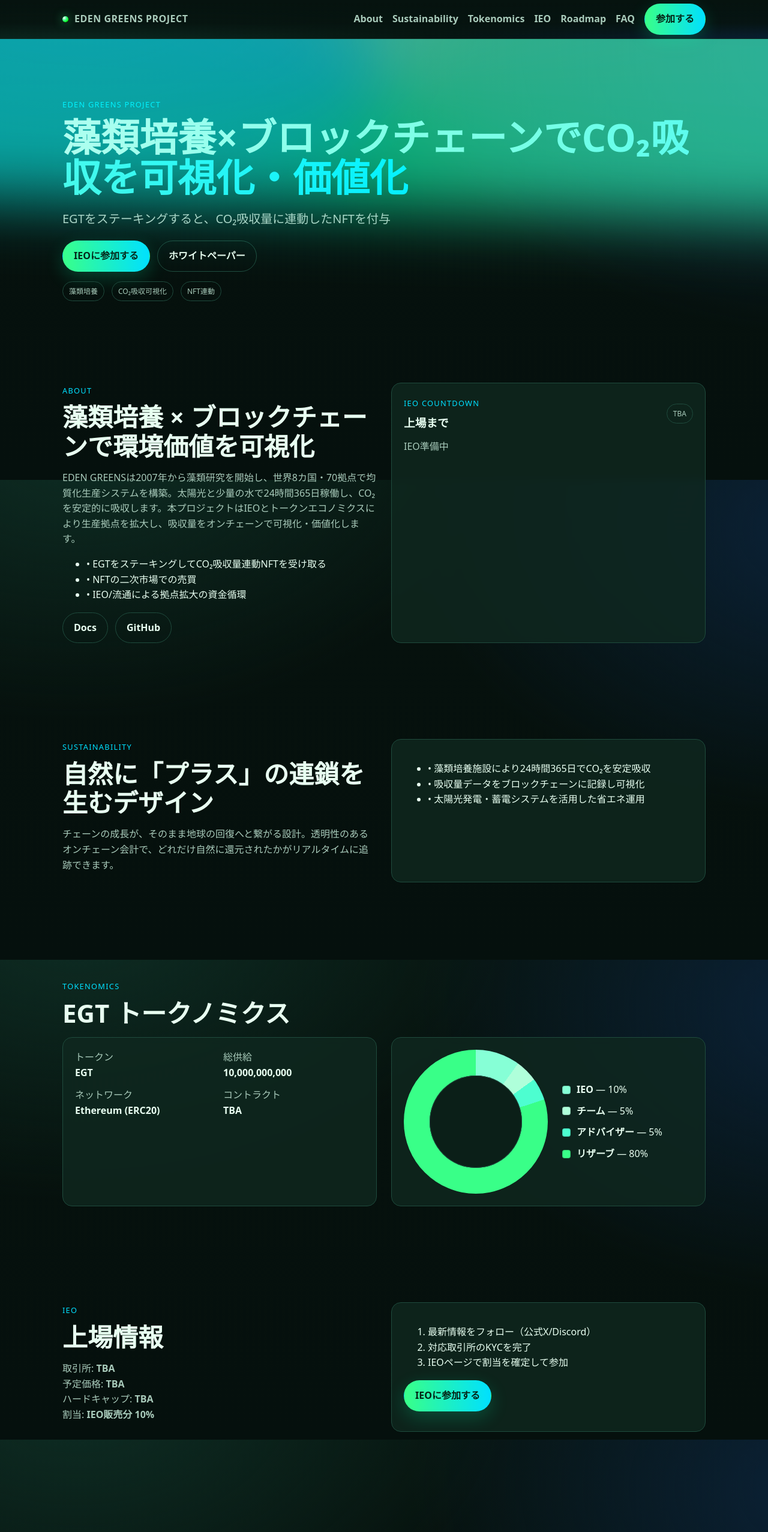
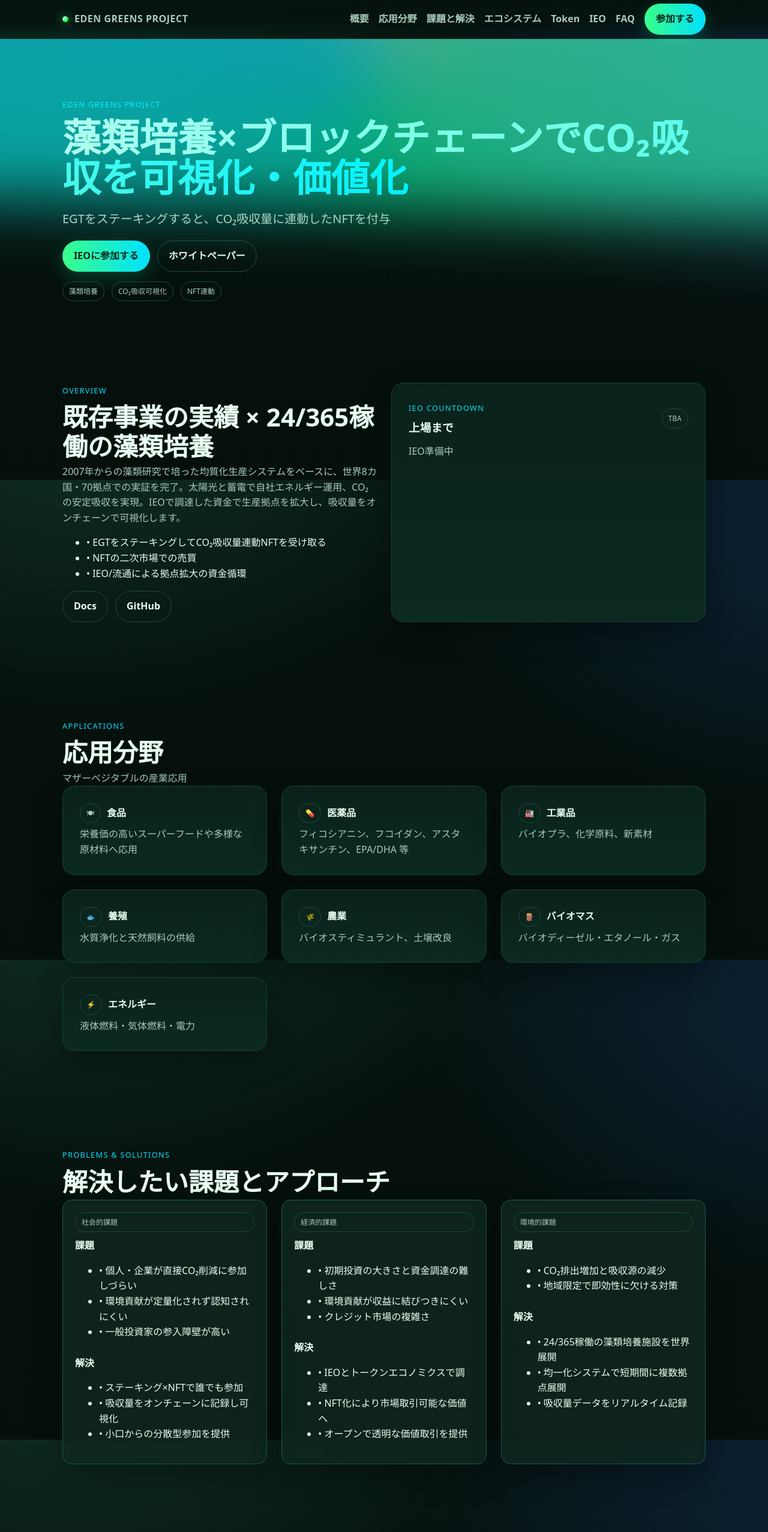
Before and after one commit to Rio2Ryo/codex, an Astro site: page / in a window 1280 px wide. Shown: the top 2554 px of the page at 60% size. Built offline with nearby package versions, Linux system fonts and the light colour scheme; Astro itself is replaced by a stand-in of ours.

Commit message:
ui: pro-grade redesign + PDF-driven sections (overview/applications/problems/strengths/ecosystem/token details/proceeds)

```diff
--- /dev/null
+++ b/src/components/Applications.astro
@@ -0,0 +1,17 @@
+---
+interface AppItem { icon?: string; title: string; desc: string }
+interface Props { items: AppItem[] }
+const { items } = Astro.props as Props;
+---
+<div class="grid grid-3">
+  {items.map((a) => (
+    <div class="panel reveal">
+      <div style="display:flex; align-items:center; gap:10px; margin-bottom:6px;">
+        <div class="pill">{a.icon || '◎'}</div>
+        <strong>{a.title}</strong>
+      </div>
+      <div class="muted">{a.desc}</div>
+    </div>
+  ))}
+
+</div>
--- /dev/null
+++ b/src/components/EcosystemFlow.astro
@@ -0,0 +1,12 @@
+---
+interface Props { flow: string[] }
+const { flow } = Astro.props as Props;
+---
+<div class="flow">
+  {flow.map((f, i) => (
+    <>
+      <div class="node reveal"><strong>Step {i+1}</strong><div class="muted">{f}</div></div>
+      {i < flow.length - 1 && <div class="arrow">↓</div>}
+    </>
+  ))}
+</div>
--- /dev/null
+++ b/src/components/Problems.astro
@@ -0,0 +1,22 @@
+---
+interface Cat { title: string; issues: string[]; solutions: string[] }
+interface Props { categories: Cat[] }
+const { categories } = Astro.props as Props;
+---
+<div class="grid grid-3">
+  {categories.map((c) => (
+    <div class="card elevated reveal">
+      <div class="pill">{c.title}</div>
+      <div style="display:grid; gap:10px; margin-top:10px;">
+        <div>
+          <strong>課題</strong>
+          <ul>{c.issues.map(i => (<li>• {i}</li>))}</ul>
+        </div>
+        <div>
+          <strong>解決</strong>
+          <ul>{c.solutions.map(s => (<li>• {s}</li>))}</ul>
+        </div>
+      </div>
+    </div>
+  ))}
+</div>
--- /dev/null
+++ b/src/components/SectionHeader.astro
@@ -0,0 +1,9 @@
+---
+interface Props { eyebrow?: string; title: string; sub?: string }
+const { eyebrow, title, sub } = Astro.props as Props;
+---
+<div class="reveal">
+  {eyebrow && <span class="eyebrow">{eyebrow}</span>}
+  <h2 style="margin:8px 0 6px">{title}</h2>
+  {sub && <p class="muted" style="margin:0">{sub}</p>}
+</div>
--- /dev/null
+++ b/src/components/Strengths.astro
@@ -0,0 +1,12 @@
+---
+interface Props { points: { title: string; desc: string }[] }
+const { points } = Astro.props as Props;
+---
+<div class="grid grid-2">
+  {points.map((p) => (
+    <div class="panel reveal">
+      <strong style="font-size:18px">{p.title}</strong>
+      <p class="muted">{p.desc}</p>
+    </div>
+  ))}
+</div>
--- /dev/null
+++ b/src/components/TokenDetails.astro
@@ -0,0 +1,25 @@
+---
+interface Detail { label: string; value: string }
+interface Props {
+  details: Detail[];
+  lockup?: string;
+  burn?: string;
+}
+const { details, lockup, burn } = Astro.props as Props;
+---
+<div class="panel reveal">
+  <div style="display:grid; grid-template-columns: 1fr 1fr; gap:12px;">
+    {details.map((d) => (
+      <div>
+        <div class="muted">{d.label}</div>
+        <strong>{d.value}</strong>
+      </div>
+    ))}
+  </div>
+  {(lockup || burn) && (
+    <div style="margin-top:12px; display:grid; gap:8px;">
+      {lockup && <div><div class="muted">ロックアップ</div><strong>{lockup}</strong></div>}
+      {burn && <div><div class="muted">バーン</div><strong>{burn}</strong></div>}
+    </div>
+  )}
+</div>
--- a/src/data/site.json
+++ b/src/data/site.json
@@ -10,6 +10,77 @@
     "discord": "#",
     "github": "#"
   },
+  "intro": {
+    "headline": "既存事業の実績 × 24/365稼働の藻類培養",
+    "copy": "2007年からの藻類研究で培った均質化生産システムをベースに、世界8カ国・70拠点での実証を完了。太陽光と蓄電で自社エネルギー運用、CO₂の安定吸収を実現。IEOで調達した資金で生産拠点を拡大し、吸収量をオンチェーンで可視化します。"
+  },
+  "applications": [
+    { "icon": "🍽", "title": "食品", "desc": "栄養価の高いスーパーフードや多様な原材料へ応用" },
+    { "icon": "💊", "title": "医薬品", "desc": "フィコシアニン、フコイダン、アスタキサンチン、EPA/DHA 等" },
+    { "icon": "🏭", "title": "工業品", "desc": "バイオプラ、化学原料、新素材" },
+    { "icon": "🐟", "title": "養殖", "desc": "水質浄化と天然飼料の供給" },
+    { "icon": "🌾", "title": "農業", "desc": "バイオスティミュラント、土壌改良" },
+    { "icon": "🪵", "title": "バイオマス", "desc": "バイオディーゼル・エタノール・ガス" },
+    { "icon": "⚡", "title": "エネルギー", "desc": "液体燃料・気体燃料・電力" }
+  ],
+  "problems": [
+    {
+      "title": "社会的課題",
+      "issues": [
+        "個人・企業が直接CO₂削減に参加しづらい",
+        "環境貢献が定量化されず認知されにくい",
+        "一般投資家の参入障壁が高い"
+      ],
+      "solutions": [
+        "ステーキング×NFTで誰でも参加",
+        "吸収量をオンチェーンに記録し可視化",
+        "小口からの分散型参加を提供"
+      ]
+    },
+    {
+      "title": "経済的課題",
+      "issues": [
+        "初期投資の大きさと資金調達の難しさ",
+        "環境貢献が収益に結びつきにくい",
+        "クレジット市場の複雑さ"
+      ],
+      "solutions": [
+        "IEOとトークンエコノミクスで調達",
+        "NFT化により市場取引可能な価値へ",
+        "オープンで透明な価値取引を提供"
+      ]
+    },
+    {
+      "title": "環境的課題",
+      "issues": [
+        "CO₂排出増加と吸収源の減少",
+        "地域限定で即効性に欠ける対策"
+      ],
+      "solutions": [
+        "24/365稼働の藻類培養施設を世界展開",
+        "均一化システムで短期間に複数拠点展開",
+        "吸収量データをリアルタイム記録"
+      ]
+    }
+  ],
+  "strengths": [
+    { "title": "実証済みのパイロットプラント", "desc": "24/365稼働でCO₂の安定吸収を実証済み。商業化へ向けた確かなエビデンス。" },
+    { "title": "国際的な官学連携", "desc": "各国政府・大学・研究機関との連携で規制・研究・展開の体制を確立。" }
+  ],
+  "ecosystem": [
+    "IEO/流通による資金調達",
+    "藻類培養施設の建設・拡張",
+    "CO₂吸収量の計測とオンチェーン記録",
+    "EGTステーキングに応じたNFT付与",
+    "NFTの二次市場流通と価値創造"
+  ],
+  "useOfProceeds": [
+    { "label": "生産拠点構築・拡張", "percent": 60, "color": "#39ff88" },
+    { "label": "システム開発", "percent": 20, "color": "#00e0ff" },
+    { "label": "マーケティング", "percent": 20, "color": "#86ffd6" }
+  ],
+  "lockup": "IEO販売分は販売後6か月間ロック（取引所管理）",
+  "burn": "検討中",
   "cta": {
     "primary": "IEOに参加する",
     "secondary": "ホワイトペーパー"
--- a/src/layouts/BaseLayout.astro
+++ b/src/layouts/BaseLayout.astro
@@ -32,15 +32,22 @@ const { title = 'EDEN GREENS PROJECT', description = '藻類培養×ブロック
     }</script>
   </head>
   <body>
+    <script is:inline>
+      const io = new IntersectionObserver((es)=>{
+        for (const e of es){ if(e.isIntersecting){ e.target.classList.add('show'); io.unobserve(e.target);} }
+      },{threshold: .08});
+      addEventListener('DOMContentLoaded',()=>document.querySelectorAll('.reveal').forEach(el=>io.observe(el)));
+    </script>
     <header class="site">
       <div class="container nav">
         <a class="brand" href="#top"><span class="dot"></span> {site.siteName}</a>
         <nav style="display:flex; gap:16px; align-items:center">
-          <a href="#about">About</a>
-          <a href="#sustainability">Sustainability</a>
-          <a href="#token">Tokenomics</a>
+          <a href="#overview">概要</a>
+          <a href="#applications">応用分野</a>
+          <a href="#problems">課題と解決</a>
+          <a href="#ecosystem">エコシステム</a>
+          <a href="#token">Token</a>
           <a href="#ieo">IEO</a>
-          <a href="#roadmap">Roadmap</a>
           <a href="#faq">FAQ</a>
           <a class="btn primary" href="#cta" aria-label="IEOに参加">参加する</a>
         </nav>
--- a/src/pages/index.astro
+++ b/src/pages/index.astro
@@ -2,28 +2,32 @@
 import BaseLayout from "../layouts/BaseLayout.astro";
 import site from "../data/site.json";
 import Hero from "../components/Hero.astro";
+import SectionHeader from "../components/SectionHeader.astro";
+import Applications from "../components/Applications.astro";
+import Problems from "../components/Problems.astro";
+import Strengths from "../components/Strengths.astro";
+import EcosystemFlow from "../components/EcosystemFlow.astro";
 import TokenomicsChart from "../components/TokenomicsChart.astro";
+import TokenDetails from "../components/TokenDetails.astro";
 
 const ieoStart = site.ieo?.start ? new Date(site.ieo.start).toISOString() : null;
 ---
 <BaseLayout title={`${site.siteName} — ${site.tagline}`} description={site.description}>
   <Hero site={site} />
 
-  <section id="about" class="section">
+  <section id="overview" class="section">
     <div class="container grid grid-2">
       <div>
-        <span class="eyebrow">About</span>
-        <h2>藻類培養 × ブロックチェーンで環境価値を可視化</h2>
-        <p class="muted">{site.description}</p>
-        <ul>
+        <SectionHeader eyebrow="Overview" title={site.intro.headline} sub={site.intro.copy} />
+        <ul class="reveal">
           {site.token.utilities.map((u) => (<li>• {u}</li>))}
         </ul>
-        <div style="margin-top:14px; display:flex; gap:12px; flex-wrap:wrap;">
+        <div class="reveal" style="margin-top:14px; display:flex; gap:12px; flex-wrap:wrap;">
           <a class="btn ghost" href={site.links.docs}>Docs</a>
           <a class="btn ghost" href={site.links.github}>GitHub</a>
         </div>
       </div>
-      <div class="card">
+      <div class="panel reveal">
         <div style="display:flex; justify-content:space-between; align-items:center; gap:12px;">
           <div><span class="eyebrow">IEO Countdown</span><h3 style="margin:6px 0 0">上場まで</h3></div>
           <span class="pill">{site.ieo.exchange || 'TBA'}</span>
@@ -68,6 +72,34 @@ const ieoStart = site.ieo?.start ? new Date(site.ieo.start).toISOString() : null
     </script>
   </section>
 
+  <section id="applications" class="section">
+    <div class="container">
+      <SectionHeader eyebrow="Applications" title="応用分野" sub="マザーベジタブルの産業応用" />
+      <Applications items={site.applications} />
+    </div>
+  </section>
+
+  <section id="problems" class="section">
+    <div class="container">
+      <SectionHeader eyebrow="Problems & Solutions" title="解決したい課題とアプローチ" />
+      <Problems categories={site.problems} />
+    </div>
+  </section>
+
+  <section id="strengths" class="section">
+    <div class="container">
+      <SectionHeader eyebrow="Advantages" title="本プロジェクトの優位性" />
+      <Strengths points={site.strengths} />
+    </div>
+  </section>
+
+  <section id="ecosystem" class="section">
+    <div class="container">
+      <SectionHeader eyebrow="Ecosystem" title="循環する価値設計" />
+      <EcosystemFlow flow={site.ecosystem} />
+    </div>
+  </section>
+
   <section id="sustainability" class="section">
     <div class="container grid grid-2">
       <div>
@@ -85,19 +117,23 @@ const ieoStart = site.ieo?.start ? new Date(site.ieo.start).toISOString() : null
 
   <section id="token" class="section">
     <div class="container">
-      <span class="eyebrow">Tokenomics</span>
-      <h2>{site.token.symbol} トークノミクス</h2>
+      <span class="eyebrow">Token</span>
+      <h2>{site.token.symbol} 概要と配分</h2>
       <div class="grid grid-2">
-        <div class="card">
-          <div style="display:grid; grid-template-columns: 1fr 1fr; gap:12px;">
-            <div><div class="muted">トークン</div><strong>{site.token.symbol}</strong></div>
-            <div><div class="muted">総供給</div><strong>{site.token.totalSupply}</strong></div>
-            <div><div class="muted">ネットワーク</div><strong>{site.token.network}</strong></div>
-            <div><div class="muted">コントラクト</div><strong>{site.token.contract || 'TBA'}</strong></div>
-          </div>
-        </div>
+        <TokenDetails details={[
+          {label:'トークン', value: site.token.symbol},
+          {label:'総供給', value: site.token.totalSupply},
+          {label:'ネットワーク', value: site.token.network},
+          {label:'コントラクト', value: site.token.contract || 'TBA'}
+        ]} lockup={site.lockup} burn={site.burn} />
         <div class="card">
           <TokenomicsChart data={site.tokenomics} />
+        </div>
+      </div>
+      <div class="panel reveal" style="margin-top:18px">
+        <strong>資金使途</strong>
+        <div style="margin-top:12px">
+          <TokenomicsChart data={site.useOfProceeds} />
         </div>
       </div>
     </div>
--- a/src/styles/global.css
+++ b/src/styles/global.css
@@ -10,6 +10,8 @@
   --danger: #ff6b6b;
   --card: #0f2820cc;
   --outline: #1f4b3d;
+  --ring: #49ffb233;
+  --shadow: 0 20px 50px #00000050, inset 0 1px 0 #ffffff05;
 }
 
 *{box-sizing:border-box}
@@ -41,6 +43,8 @@ body{
 .muted{ color: var(--muted) }
 
 .card{ background: var(--card); border: 1px solid var(--outline); border-radius: 16px; padding: 20px; backdrop-filter: blur(6px); }
+.card.elevated{ box-shadow: var(--shadow); border-color: #1b5949 }
+.panel{ background: linear-gradient(180deg, #0a221b 0%, #0c2a20 100%); border:1px solid #144335; border-radius:20px; padding:28px; box-shadow: var(--shadow); }
 
 .btn{ display:inline-flex; align-items:center; justify-content:center; gap:10px; padding: 12px 18px; border-radius: 999px; text-decoration:none; font-weight:600; border:1px solid transparent; transition: all .2s ease; }
 .btn.primary{ background: linear-gradient(90deg, var(--accent) 0%, var(--accent-2) 100%); color:#042315; box-shadow: 0 10px 30px #00ffab33; }
@@ -82,3 +86,12 @@ summary{ cursor:pointer; font-weight:600 }
 /* small helpers */
 .pill{ font-size:12px; padding:6px 10px; border-radius:999px; border:1px solid var(--outline); color: var(--muted) }
 .kbd{ font-family: ui-monospace, SFMono-Regular, Menlo, Monaco, Consolas, "Liberation Mono", "Courier New", monospace; background:#0a221b; border:1px solid #113a2f; padding:2px 6px; border-radius:6px }
+
+/* Reveal on scroll */
+.reveal{ opacity:0; transform: translateY(14px); transition: opacity .5s ease, transform .5s ease }
+.reveal.show{ opacity:1; transform:none }
+
+/* Flow diagram */
+.flow{ display:grid; gap:18px }
+.flow .node{ padding:16px 18px; background:#0f2a22; border:1px solid var(--outline); border-radius:12px; box-shadow: var(--shadow) }
+.flow .arrow{ text-align:center; color: var(--muted) }
```
